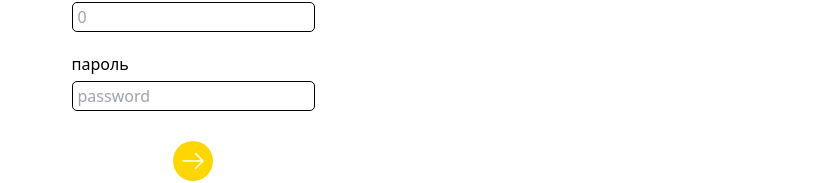
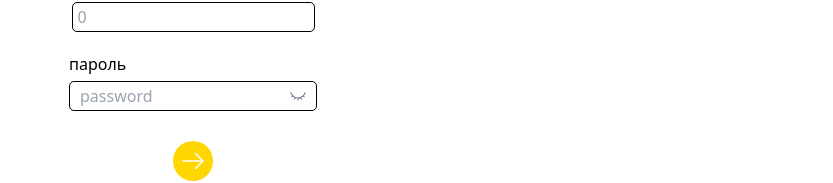
Before and after one commit to internetwarrior/nobox, a React (Create React App) app: page /login in a window 1280 px wide. Shown: the part 421-604 px from the top of the page, without its empty margins (447-1280 px from the left). Built offline with nearby package versions, Linux system fonts and the light colour scheme; what i18next-xhr-backend would draw is missing.

Commit message:
change and forgot password

```diff
--- a/src/components/register/ChangePassword.jsx
+++ b/src/components/register/ChangePassword.jsx
@@ -11,11 +11,11 @@ const ChangePassword = () => {
      <div className={scss.wrapper}>
      <div>
         <label htmlFor=""> Сменить пароль</label>
-        <input placeholder="password" type="text" name="" id="" />
+        <input className={scss.password} placeholder="password" type="text" name="" id="" />
       </div>
       <div>
         <label htmlFor=""> Повторите пароль</label>
-        <input placeholder="password" type="text" name="" id="" />
+        <input className={scss.password} placeholder="password" type="text" name="" id="" />
       </div>
 
      </div>
--- a/src/components/register/Login.jsx
+++ b/src/components/register/Login.jsx
@@ -15,7 +15,7 @@ const LoginPage = () => {
       </div>
       <div>
         <label htmlFor=""> пароль</label>
-        <input placeholder="password" type="text" name="" id="" />
+        <input className={scss.password} placeholder="password" type="text" name="" id="" />
       </div>
       </div>
 
--- a/src/components/register/register.module.scss
+++ b/src/components/register/register.module.scss
@@ -50,6 +50,7 @@
   align-items: center;
   gap: 30px;
   padding: 30px;
+
 }
 .downPart {
   display: flex;
@@ -79,3 +80,11 @@
 
   gap: 10px;
 }
+.password[type="text"] {
+  padding-left: 20px; // Оставьте достаточно места слева для иконки
+  background-image: url('../../static//icons/Vector.svg'); // Путь к изображению вашей иконки
+  background-size: 16px; // Размер иконки
+  background-repeat: no-repeat;
+  background-position: right 10px center; // Позиция иконки относительно правого края
+  padding-left: 10px; // Позиция иконки относительно левого края
+}
```
Also changed, not shown: src/static/icons/Vector.svg (added).
